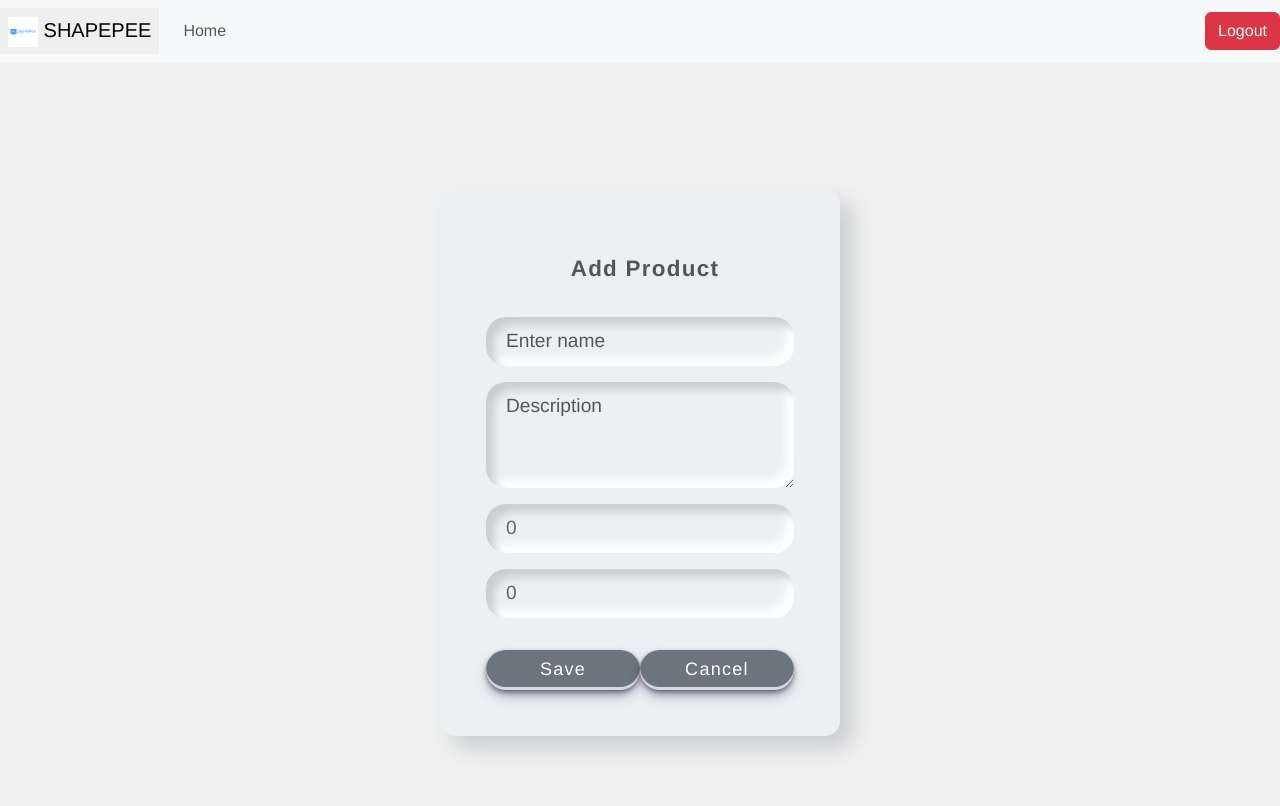
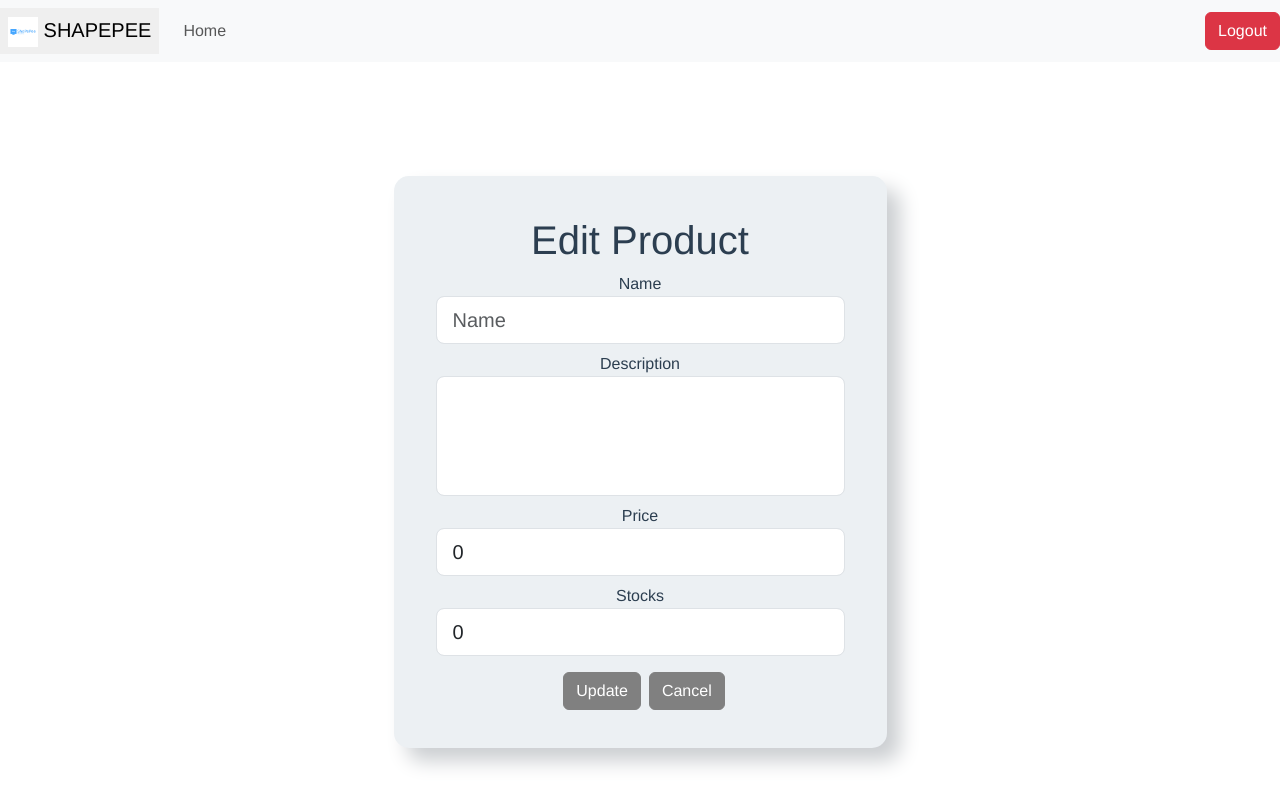
Before and after one commit to tutorabegil/ITEW, a Vue app in the folder vue - frontend/: page /add in a window 1280 px wide. Shown: the top 806 px of the page. Built offline with nearby package versions, Linux system fonts and the light colour scheme; no server answers; sample sign-in values are in the browser's storage; the HTML template or start-up script is replaced by a standard one.

Commit message:
fix the add product - villare

```diff
--- a/vue - frontend/src/components/AddProduct.vue
+++ b/vue - frontend/src/components/AddProduct.vue
@@ -2,36 +2,53 @@
   <div>
     <NavBar></NavBar>
     <div class="splitter-container">
-      <!-- Wrapper -->
+      <!-- Content -->
       <div class="wrapper">
-        <div class="text-center mt-4 name">
-          Add Product
-        </div>
-        <form @submit.prevent="addProduct" class="p-3 mt-3">
-          <div class="form-field d-flex align-items-center mb-3">
-            <span class="fas fa-tag"></span>
-            <input type="text" class="form-control" id="name" v-model="name" placeholder="Enter name" required>
-          </div>
-          <div class="form-field d-flex align-items-center mb-3">
-            <span class="fas fa-info-circle"></span>
-            <textarea class="form-control" v-model="description" id="description" rows="3" placeholder="Description" required></textarea>
-          </div>
+        <h1>Edit Product</h1>
+        <form @submit.prevent="updateProduct">
+          <div class="d-flex flex-column container">
+            <label for="name">Name</label>
+            <div class="form-group mb-2">
+              <input type="text" class="form-control form-control-lg" name="name" v-model="name" placeholder="Name" id="name">
+            </div>
 
-          <div class="form-field d-flex align-items-center mb-3">
-            <span class="fas fa-dollar-sign"></span>
-            <input type="number" class="form-control" step="0.01" v-model="price" placeholder="Price" required />
-          </div>
+            <div class="form-group mb-2">
+              <label for="description">Description</label>
+              <textarea class="form-control form-control-lg" name="description" id="description" v-model="description" cols="30" rows="10"></textarea>
+            </div>
 
-          <div class="form-field d-flex align-items-center mb-3">
-            <span class="fas fa-boxes"></span>
-            <input type="number" class="form-control" v-model="stocks" placeholder="Stocks" required>
-          </div>
+            <div class="form-group mb-2">
+              <label for="price">Price</label>
+              <input type="number" step="0.01" class="form-control form-control-lg" name="price" v-model="price" placeholder="Price" id="price" />
+            </div>
 
-          <div class="d-flex align-items-center justify-content-center">
-            <button type="submit" class="btn mt-3 btn-success">Save</button>
-            <router-link to="/home" class="btn mt-3 btn-secondary ml-2">Cancel</router-link>
+            <div class="form-group mb-2">
+              <label for="stocks">Stocks</label>
+              <input type="number" class="form-control form-control-lg" name="stocks" v-model="stocks" placeholder="Stocks" id="stocks">
+            </div>
+
+            <div class="d-flex align-items-center justify-content-center">
+              <button type="submit" class="btn btn-gray m-2">Update</button>
+              <router-link to="/home" class="btn btn-secondary">Cancel</router-link>
+            </div>
           </div>
         </form>
+      </div>
+    </div>
+
+    <!-- Error Modal -->
+    <div v-if="showErrorModal" class="modal-mask">
+      <div class="modal-wrapper">
+        <div class="modal-container">
+          <div class="modal-header">
+          </div>
+          <div class="modal-body">
+            <p>{{ errorMessage }}</p>
+          </div>
+          <div class="modal-footer">
+            <button class="btn btn-secondary" @click="closeErrorModal">Close</button>
+          </div>
+        </div>
       </div>
     </div>
   </div>
@@ -45,59 +62,105 @@ export default {
   components: {
     NavBar
   },
-  methods: {
-    async addProduct() {
-      try {
-        // check if product already exists
-        let products = this.$store.getters.getProducts;
-        for (let i = 0; i < products.length; i++) {
-          if (this.name.toLowerCase() === products[i].name.toLowerCase()) {
-            throw "Product already exists";
-          }
-        }
-        const response = await axios.post('/api/products/store', {
-          name: this.name,
-          description: this.description,
-          stocks: this.stocks,
-          user_id: this.$store.getters.getAccountDetails.id,
-          price: this.price
-        });
-
-        if (response.status === 201) {
-          this.$store.dispatch('asyncAddProduct', response.data.product);
-          alert('Product created');
-
-          this.$router.push('/home');
-        }
-      } catch (error) {
-        alert(error);
-      }
-    }
-  },
   data() {
     return {
       name: '',
       description: '',
       price: 0.00,
-      stocks: 0
-    };
+      stocks: 0,
+      originalProduct: {},
+      errorMessage: '',
+      showErrorModal: false
+    }
+  },
+
+  async beforeMount() {
+    try {
+      const response = await axios.get('/api/show/' + this.$route.params.id);
+      let data = response.data.product;
+      if (response.status == 200) {
+        this.name = data.name;
+        this.description = data.description;
+        this.price = data.price;
+        this.stocks = data.stocks;
+        this.originalProduct = { ...data };
+      }
+    } catch (error) {
+      console.log(error);
+    }
+  },
+
+  methods: {
+    back() {
+      this.$router.go(-1);
+    },
+
+    async updateProduct() {
+      try {
+        // Check if any field has changed
+        if (this.name === this.originalProduct.name &&
+            this.description === this.originalProduct.description &&
+            this.price === this.originalProduct.price &&
+            this.stocks === this.originalProduct.stocks) {
+          this.errorMessage = 'Please change or update.';
+          this.showErrorModal = true;
+          return;
+        }
+        let payload = {
+          name: this.name,
+          description: this.description,
+          price: this.price,
+          stocks: this.stocks,
+          id: this.$route.params.id
+        }
+        let count = 0;
+        for (let i = 0; i < this.$store.getters.getProducts.length; i++) {
+          if (this.$store.getters.getProducts[i].name.toLowerCase() === payload.name.toLowerCase()) {
+            count++;
+          }
+        }
+
+        if (count > 1) {
+          throw new Error("Product name already exists");
+        }
+
+        const response = await axios.put('/api/products/update/' + this.$route.params.id, {
+          name: this.name,
+          description: this.description,
+          price: this.price,
+          stocks: this.stocks
+        });
+
+        if (response.status == 200) {
+          this.$store.dispatch('asyncUpdateProduct', payload);
+          this.name = '';
+          this.description = '';
+          this.price = 0.00;
+          this.stocks = 0;
+          alert('Product updated');
+          this.$router.go(-1);
+        }
+      } catch (error) {
+        this.errorMessage = error.message || 'An error occurred';
+        this.showErrorModal = true;
+      }
+    },
+
+    closeErrorModal() {
+      this.showErrorModal = false;
+    }
   }
-};
+}
 </script>
-
-
 <style scoped>
 .splitter-container {
   display: flex;
   justify-content: center;
   align-items: center;
   height: 100vh;
-  background-color: #f0f0f0; /* Optional background color */
 }
 
 .wrapper {
-  width: 100%;
-  max-width: 400px;
   padding: 40px 30px 30px 30px;
   background-color: #ecf0f3;
   border-radius: 15px;
@@ -107,85 +170,65 @@ export default {
   justify-content: center;
 }
 
-.name {
-  font-weight: 600;
-  font-size: 1.4rem;
-  letter-spacing: 1.3px;
-  padding-left: 10px;
-  color: #555;
+textarea {
+  height: 120px; /* Adjust the height as needed */
+  resize: none; /* Prevent resizing by user */
 }
 
-.form-field input,
-.form-field textarea {
+/* Modal styles */
+.modal-mask {
+  position: fixed;
+  z-index: 9998;
+  top: 0;
+  left: 0;
   width: 100%;
-  display: block;
-  border: none;
-  outline: none;
-  background: none;
-  font-size: 1.2rem;
-  color: #666;
-  padding: 10px 15px 10px 10px;
+  height: 100%;
+  background-color: rgba(0, 0, 0, 0.5);
+  display: flex;
+  justify-content: center;
+  align-items: center;
 }
 
-.form-field {
-  padding-left: 10px;
-  margin-bottom: 20px;
-  border-radius: 20px;
-  box-shadow: inset 8px 8px 8px #cbced1, inset -8px -8px 8px #fff;
+.modal-wrapper {
+  width: 300px;
+  background: white;
+  box-shadow: 0 2px 8px rgba(0, 0, 0, 0.33);
+  border-radius: 8px;
 }
 
-.form-field .fas {
-  color: #555;
+.modal-container {
+  padding: 20px;
 }
 
-.form-field input:focus,
-.form-field textarea:focus {
-  box-shadow: none;
+.modal-header {
+  font-weight: bold;
+  font-size: 18px;
+  margin-bottom: 10px;
 }
 
-.btn {
-  width: 100%;
-  height: 40px;
-  letter-spacing: 1.3px;
-  border-radius: 25px;
-  font-size: 18px;
-  box-shadow: rgba(45, 35, 66, 0.5) 0 2px 4px, rgba(45, 35, 66, 0.5) 0 7px 13px -3px, #D6D6E7 0 -3px 0 inset;
-  background-color: #6c757d; /* Changed to gray */
-  border: none;
-  color: white;
-  cursor: pointer;
-  transition: all 0.3s ease;
+.modal-body {
+  margin-bottom: 20px;
 }
 
-.btn-success:hover,
-.btn-secondary:hover {
-  background: #5a6268; /* Darker gray for hover effect */
-  color: white;
-  border: 1px solid #444;
-  transform: scale(1.02);
+.modal-footer {
+  display: flex;
+  justify-content: flex-end;
 }
 
-.btn-secondary {
-  background-color: #6c757d;
+.modal-footer .btn {
+  margin-left: 10px;
 }
 
-.btn-secondary:hover {
-  background-color: #5a6268;
+/* Button Styles */
+.btn {
+  background-color: #808080; /* Changed to gray */
+  border-color: #808080; /* Changed to gray */
+  color: white;
 }
 
-@media(max-width: 768px) {
-  .wrapper {
-    padding: 20px;
-  }
-}
-
-@media(max-width: 480px) {
-  .name {
-    font-size: 1.2rem;
-  }
-
-  .btn {
-    font-size: 16px;
-  }
+.btn:hover {
+  background-color: #a9a9a9; /* Lighter gray on hover */
+  border-color: #a9a9a9; /* Lighter gray on hover */
+  color: black;
 }
 </style>
```
